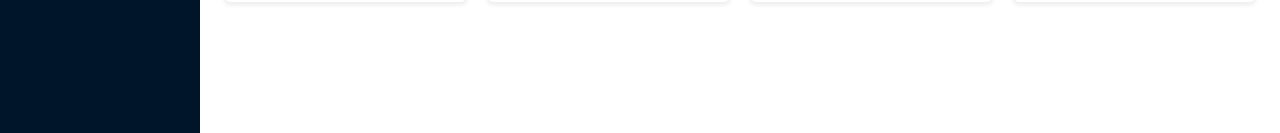
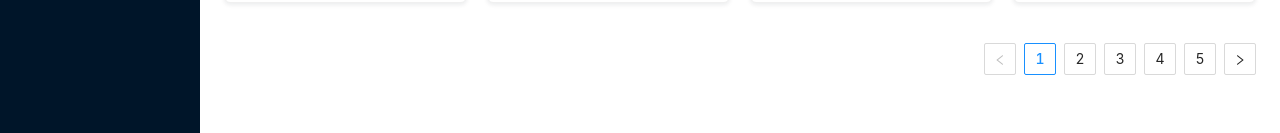
Before and after one commit to tgbaldo/flashcards-front-reactjs, a React (Create React App) app: page /packs in a window 1280 px wide. Shown: the part 327-460 px from the top of the page. Built offline with nearby package versions, Linux system fonts and the light colour scheme.

Commit message:
pagination in packs page

```diff
--- a/src/pages/Packs/index.js
+++ b/src/pages/Packs/index.js
@@ -1,5 +1,5 @@
 import React, { useState } from 'react';
-import { Row, Col, Button, Card, Modal, Form, Input } from 'antd';
+import { Row, Col, Button, Card, Modal, Form, Input, Pagination } from 'antd';
 import { Link } from 'react-router-dom';
 
 import './style.css';
@@ -76,6 +76,11 @@
                 </Link>
             </Col>
         </Row>
+        <Row gutter={20} style={{ marginTop: '40px' }}>
+            <Col span={24} style={{ textAlign: 'right' }}>
+                <Pagination defaultCurrent={1} total={50} />
+            </Col>
+        </Row>
         </>
     )
 }
```
